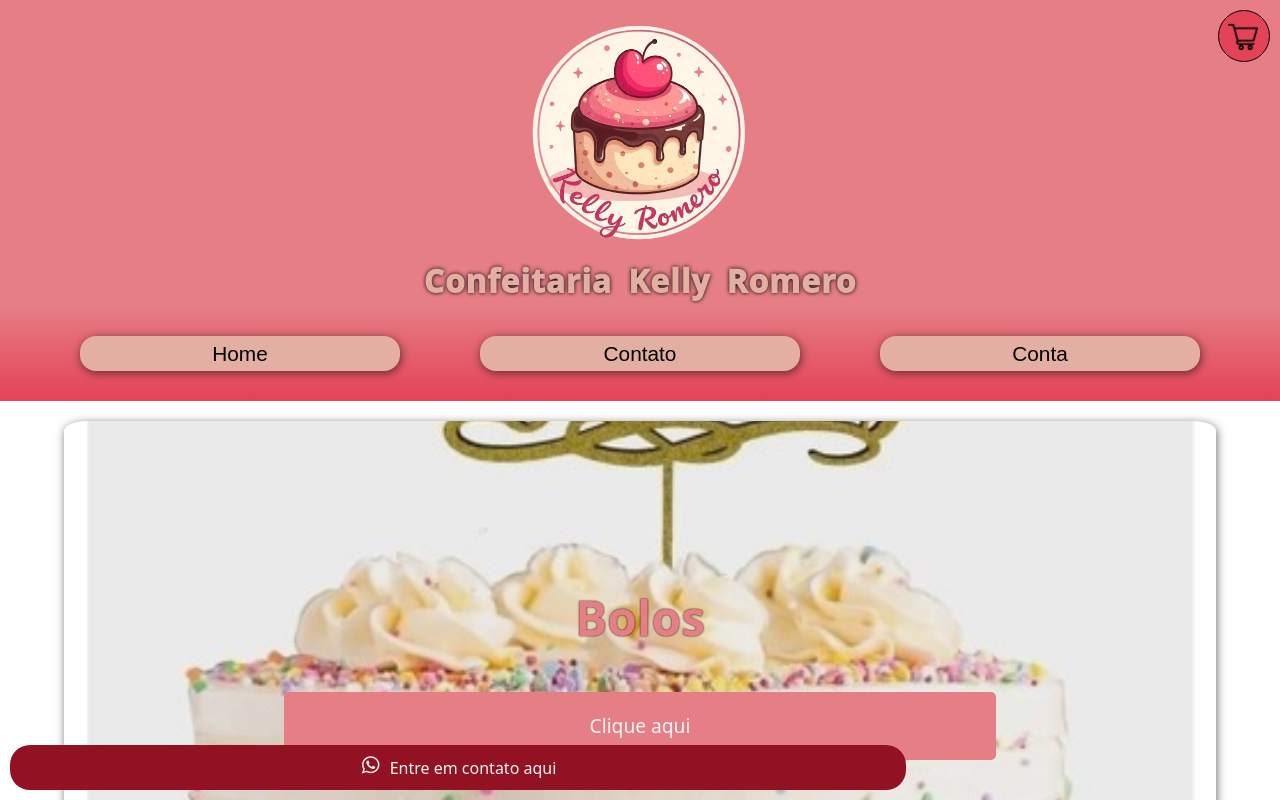
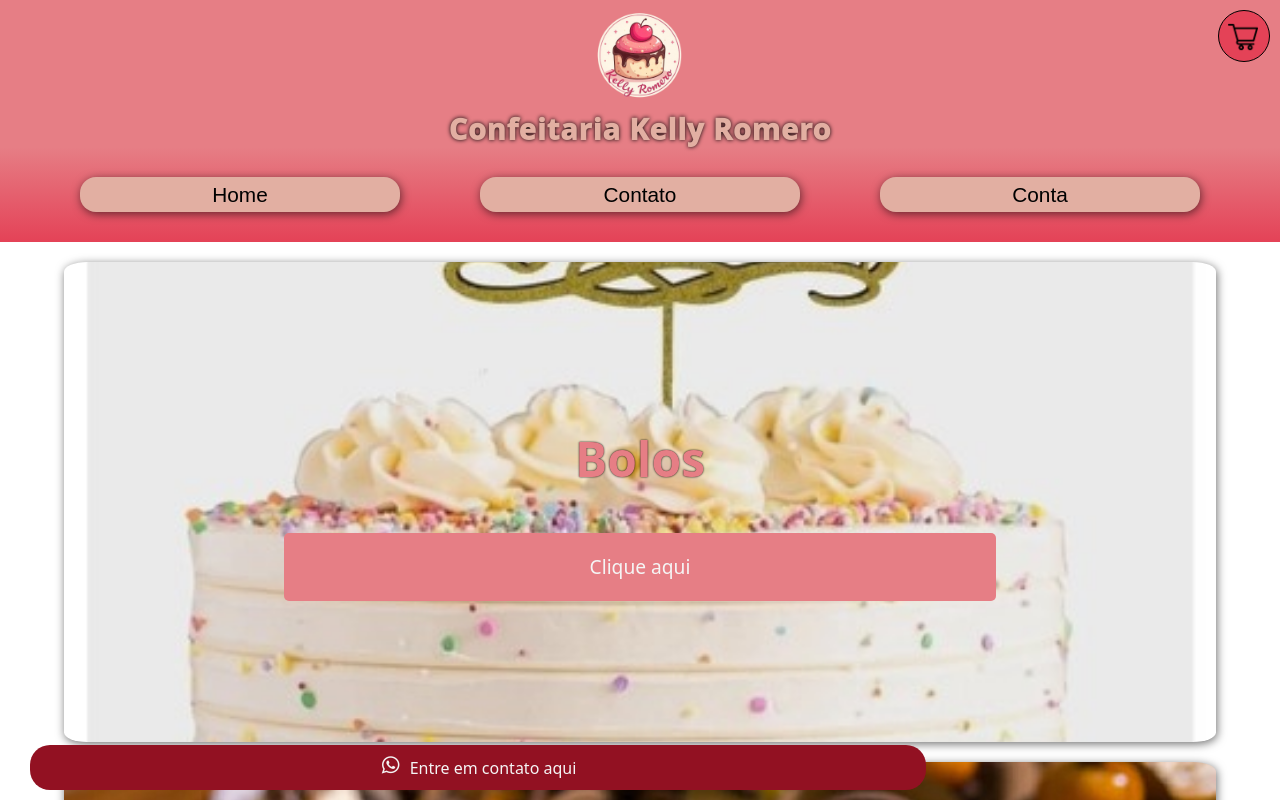
Before and after one commit to pedroguedes9/projeto-confeitaria, a plain HTML site: page index.html in a window 1280 px wide. Shown: the top 800 px of the page. Drawn offline with nearby package versions, Linux system fonts and the light colour scheme; a web font is replaced by a local one.

Commit message:
position sticky no wpp

```diff
--- a/index.html
+++ b/index.html
@@ -25,8 +25,8 @@
           alt=""
           width="20%"
           height="10%"
+          id="logo-header"
         />
-
         <div id="div-carrinho">
           <a id="link-carrinho" href="#">
             <img
@@ -37,6 +37,9 @@
           </a>
         </div>
 
+
+      </div>
+      <div id="div-titulo">
         <h1 id="titulo-header">Confeitaria Kelly Romero</h1>
       </div>
       <nav id="menu">
@@ -86,6 +89,11 @@
           <img src="styles/imagens/alvo-com-flecha.png" alt="" />
         </div>
       </article>
+      <div id="wpp">
+        <a href="">
+          <p>Entre em contato aqui</p>
+        </a>
+      </div>
     </main>
     <footer>
       <div id="contatos">
@@ -93,11 +101,6 @@
         <p>Whatsapp:</p>
         <p>Endereço:</p>
       </div>
-      <div id="wpp">
-        <a href="">
-          <p>Entre em contato aqui</p>
-        </a>
-      </div>
     </footer>
   </body>
 </html>
--- a/styles/styles.css
+++ b/styles/styles.css
@@ -15,8 +15,7 @@ body {
 
 #cabecalho{
     display: flex;
-    align-items: center;
-    flex-direction: column;
+    flex-direction: row;
     background-color: var(--cor1);
     text-shadow: 0px 0px 4px rgb(0, 0, 0);
     letter-spacing: 1px;
@@ -24,21 +23,29 @@ body {
     margin-bottom: -1px;
     font-size: 1.1em;
     word-spacing: 7px;
+    justify-content: space-between;
+    position: relative;
+}
+#cabecalho #logo-header {
+    margin: auto;
+    position: relative;
+    height: 100px;
+    width: 100px;
 }
 #cabecalho #div-carrinho {
     background-color: var(--cor2);
     height: 50px;
     width: 50px;
     border-radius: 50%;
-    position: fixed;
-    top: 10px;
-    right: 10px;
     z-index: 1;
     display: flex;
     align-items: center;
     justify-content: center;
     text-align: center;
     border: 1px solid var(--cor4);
+    position: fixed;
+    right: 10px;
+    top: 10px;
 }
 #cabecalho #icone-carrinho {
     height: 30px;
@@ -57,6 +64,9 @@ body {
     margin: auto;
     padding: 0;
     font-family: "Aboreto", system-ui;
+    background-color: #E67E85;
+    text-shadow: 0px 0px 4px rgb(0, 0, 0);
+    letter-spacing: 1px;
 }
 nav #lista-menu{
     list-style: none;
@@ -65,7 +75,7 @@ nav #lista-menu{
     justify-content: space-evenly;
     flex-flow: row nowrap;
     width: 100%;
-    margin: auto;
+    margin-top: -1px;
     padding: 30px 0px;
     background-image: linear-gradient(to bottom, var(--cor1) , var(--cor2));
 }
@@ -196,7 +206,7 @@ article .cards:hover {
     transition: 0.3s;
     transform: scale(1.05);
 }
-footer #wpp {
+main #wpp {
     background-color: #921122;
     width: 70%;
     height: 45px;
@@ -205,26 +215,26 @@ footer #wpp {
     align-items: center;
     justify-content: center;
     border-radius: 20px;
-    position: fixed;
+    position: sticky;
     bottom: 10px;
-    left: 10px;
+    left: 30px;
 
 }
-footer #wpp a {
+main #wpp a {
     text-decoration: none;
 }
-footer #wpp p{
+main #wpp p{
     display: flex;
     align-items: center;
     color: var(--cor0);
     font-family: "Aboreto", system-ui;
     gap: 5px;
 }
-footer #wpp img{
+main #wpp img{
     display: flex;
     align-items: center;
 }
-footer #wpp p::before {
+main #wpp p::before {
     content: url(imagens/favicon-wpp.png);
     width: 20px;
     height: 20px;
```
